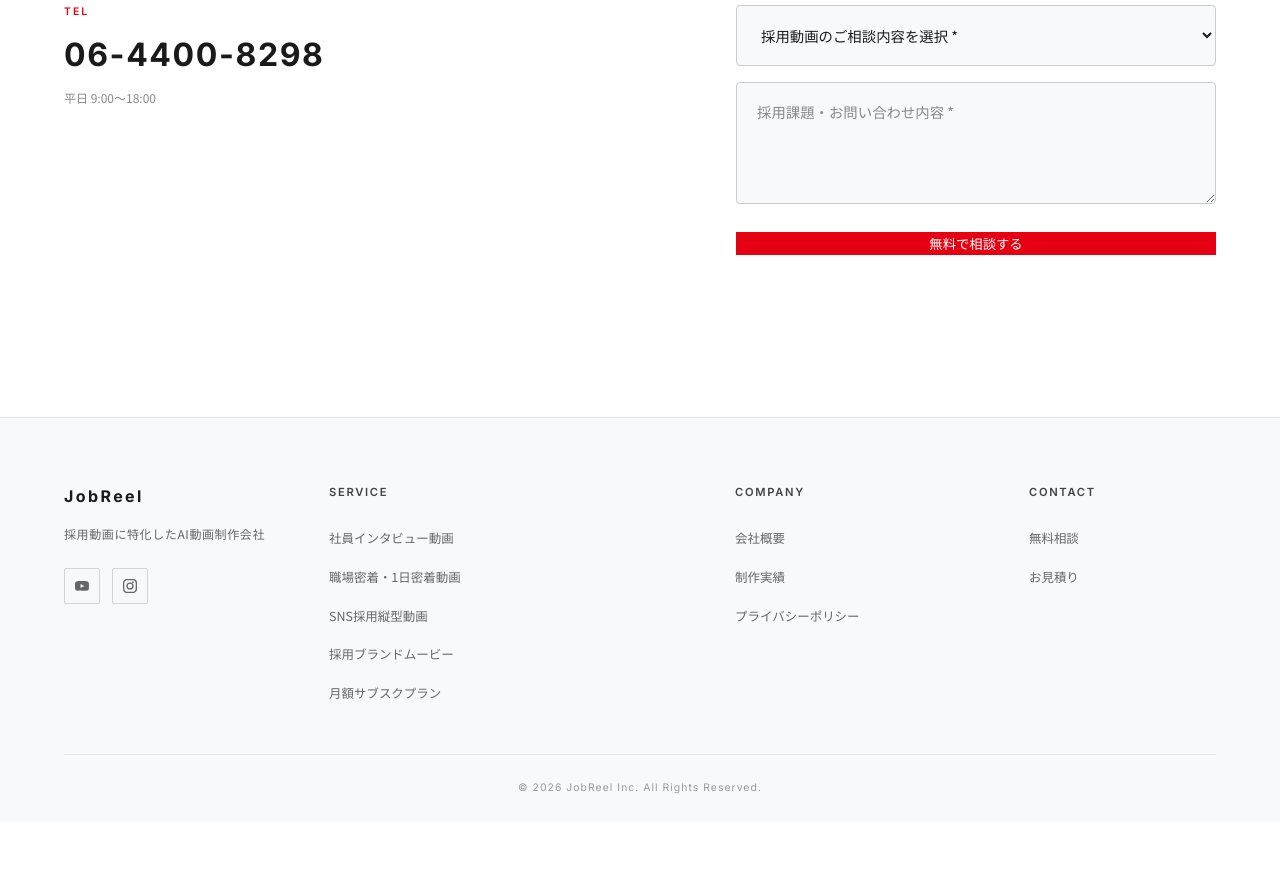
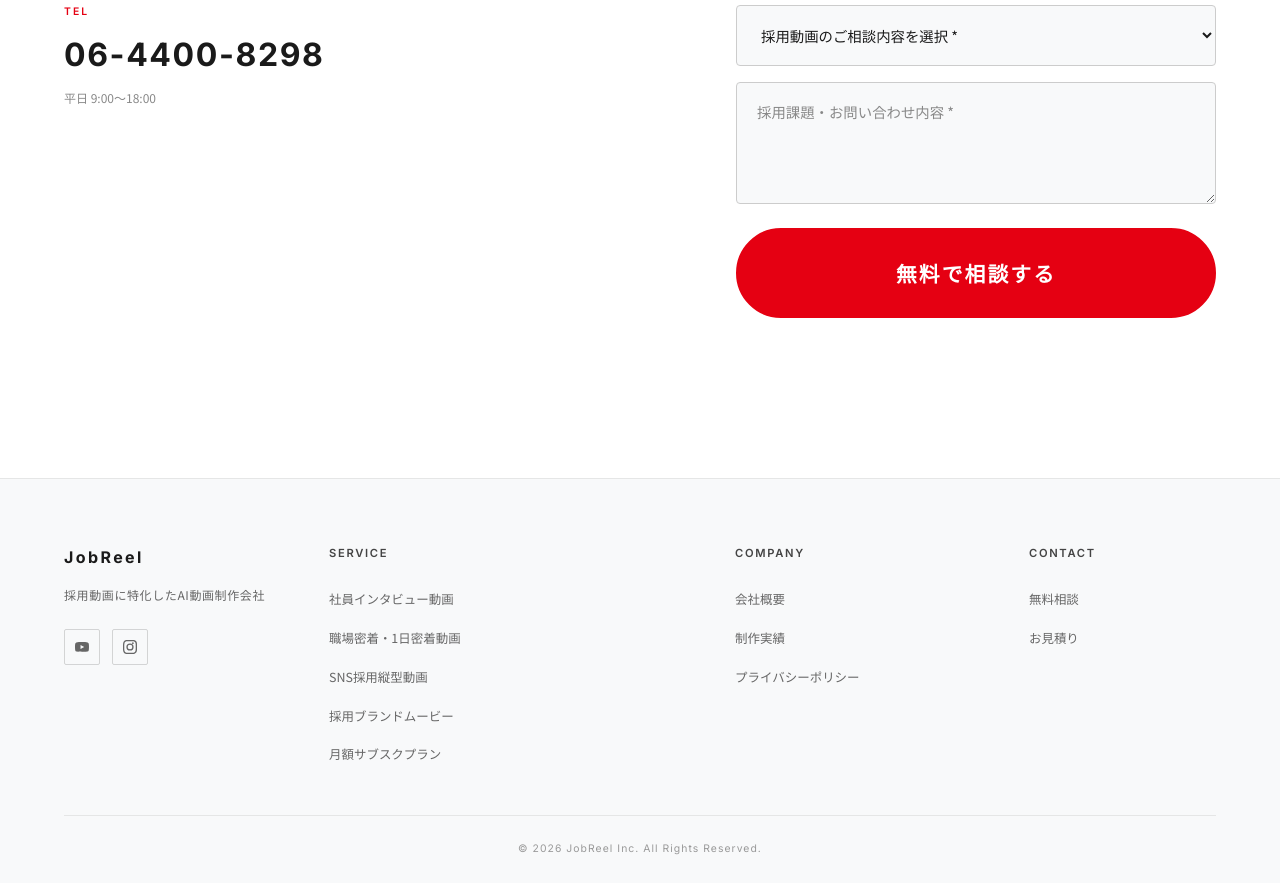
Before and after one commit to kotake12144-droid/JobReel, a website: page index.html in a window 1280 px wide. Shown: the part 10396-11279 px from the top of the page. Before the commit the page ends 11218 px from the top, so only its background shows below. Drawn offline with Linux system fonts and the light colour scheme; no server answers.

Commit message:
無料相談ボタンを大きく・ピル型に変更
Co-Authored-By: Claude Opus 4.6 (1M context) <noreply@anthropic.com>

```diff
--- a/css/style.css
+++ b/css/style.css
@@ -444,7 +444,14 @@ input, textarea, select { font-family: inherit; font-size: inherit; }
   background: rgba(255,255,255,0.1);
   transform: translateY(-2px);
 }
-.btn-full { width: 100%; }
+.btn-full {
+  width: 100%;
+  padding: 28px 56px;
+  font-size: 1.3rem;
+  font-weight: 800;
+  border-radius: 60px;
+  letter-spacing: 0.1em;
+}
 
 /* ==========================================
    SECTION COMMON
```
